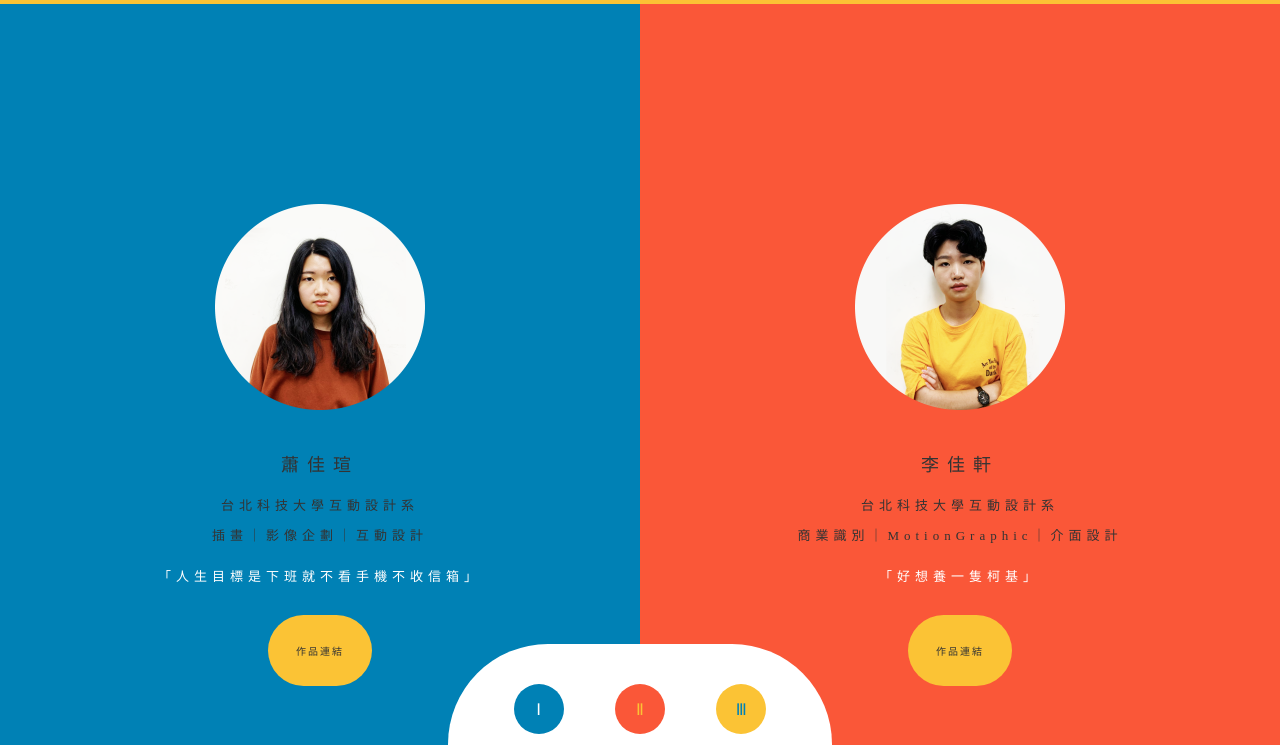
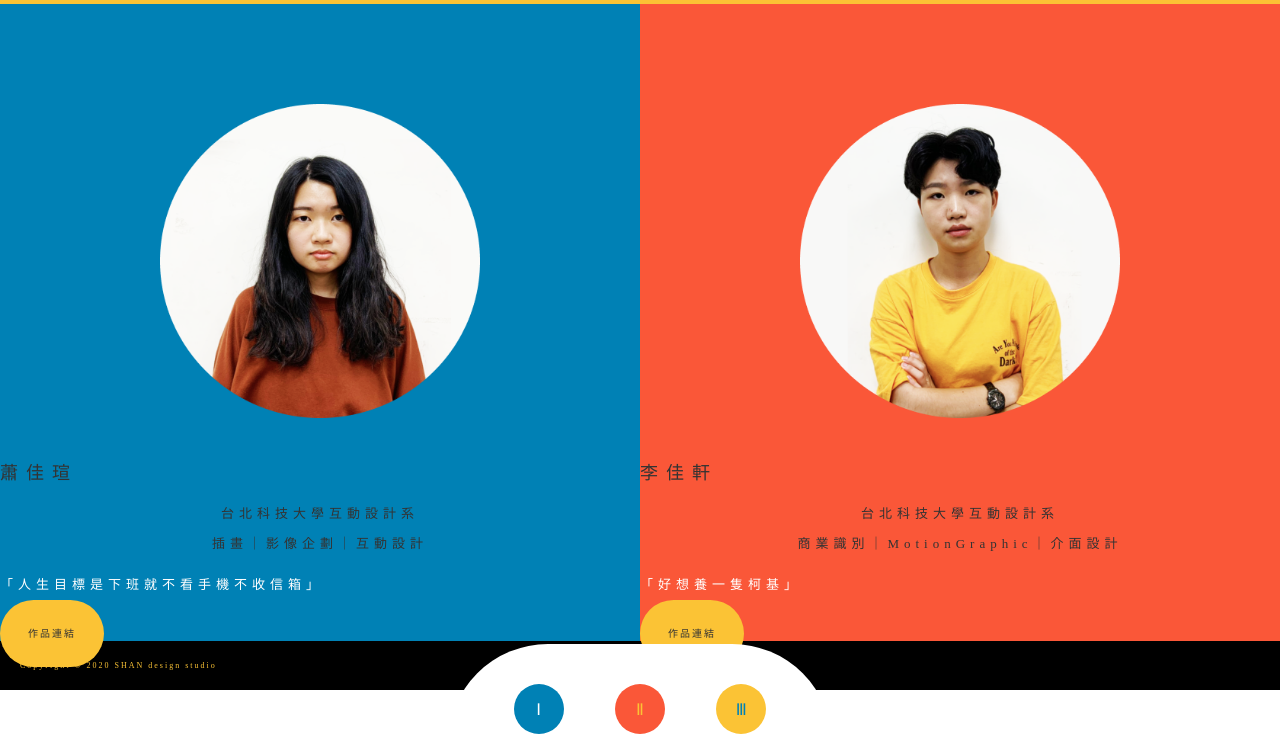
Before and after one commit to hsyuii1025/shan, a plain HTML site: page team.html in a window 1280 px wide. Shown: the part 76-821 px from the top of the page. After the commit the page ends 800 px from the top, so only its background shows below. Drawn offline with nearby package versions, Linux system fonts and the light colour scheme; a web font is replaced by a local one.

Commit message:
Update team.css

```diff
--- a/css/team.css
+++ b/css/team.css
@@ -112,19 +112,19 @@
 }
 
 .lbar{
+    height:100%
     display: flex;
     flex-direction: column;
     align-items: center;
-    padding-top: 280px;
-    padding-bottom: 100px;
+    padding-top: 180px;
     transition-duration: 1s;
 }
 .rbar{
+    height:100%
     display: flex;
     flex-direction: column;
     align-items: center;
-    padding-top: 280px;
-    padding-bottom: 100px;
+    padding-top: 180px;
     transition-duration: 1s;
 }
 
```
